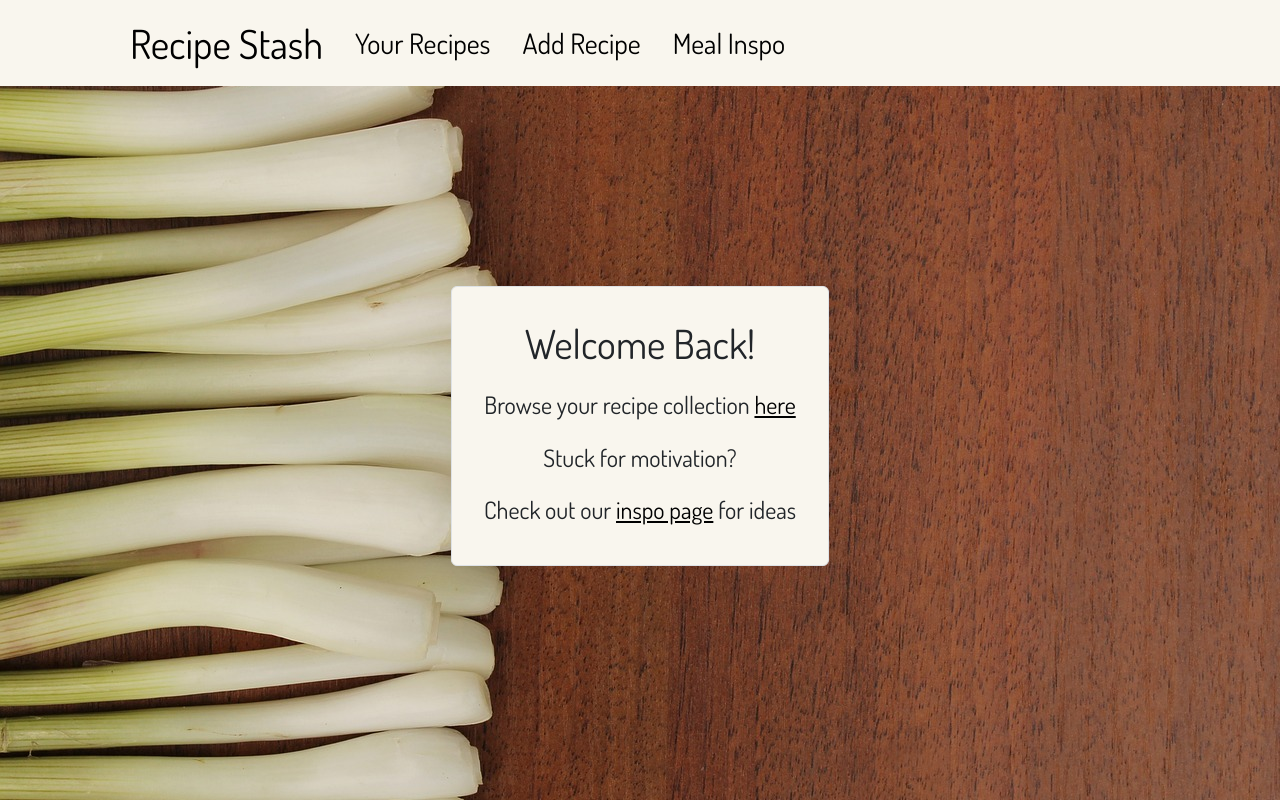
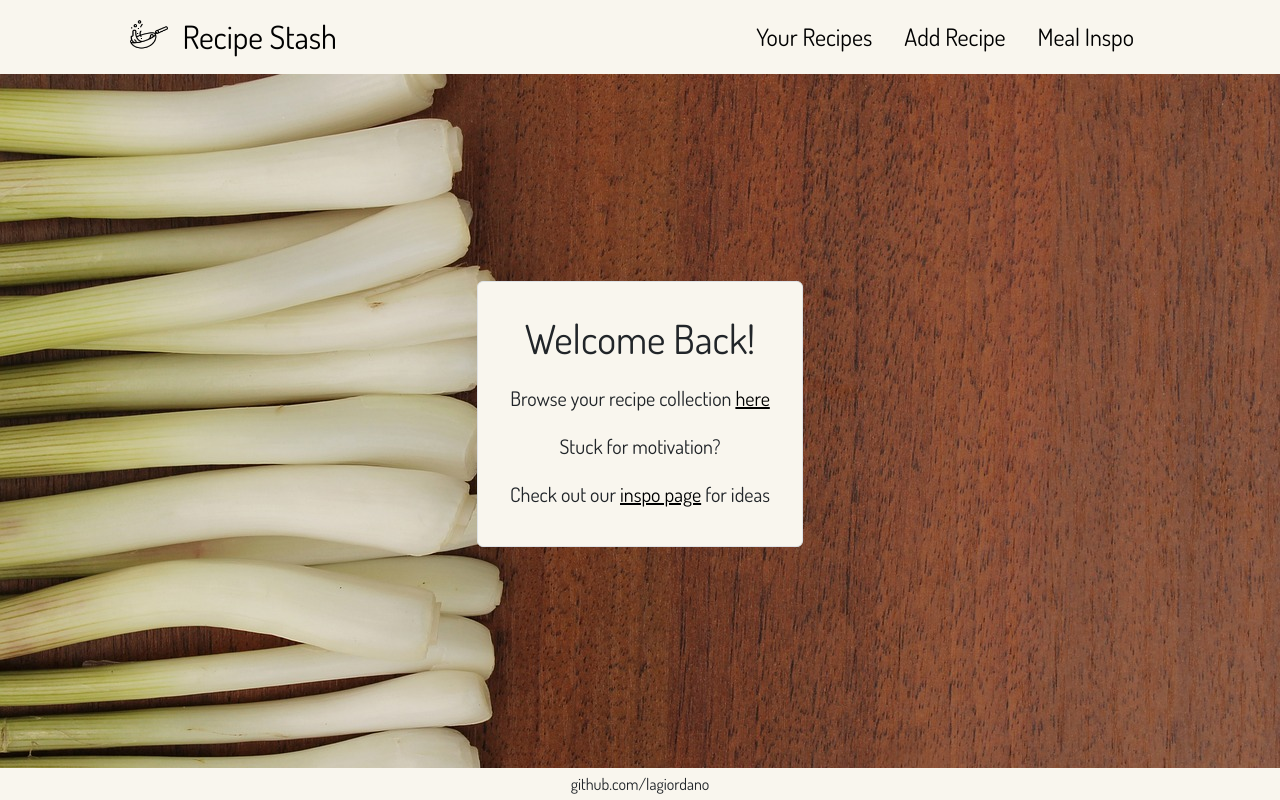
Before and after one commit to lagiordano/Recipe-Stash, a React (Create React App) app: page / in a window 1280 px wide. Built offline with nearby package versions, Linux system fonts and the light colour scheme; data requests are answered from the project's data file.

Commit message:
most final edits made

```diff
--- a/db.json
+++ b/db.json
@@ -18,11 +18,12 @@
       "name": "Roast Leg of Lamb",
       "image": "https://img.jamieoliver.com/jamieoliver/recipe-database/68834659.jpg?tr=w-800,h-1066",
       "url": "https://www.jamieoliver.com/recipes/lamb-recipes/best-roast-leg-of-lamb/",
-      "madeCount": 4,
+      "madeCount": 3,
       "category": "Savory",
       "comments": [
         "Needs extra salt",
-        "1.5x potato quantity"
+        "1.5x potato quantity",
+        "Good for larger groups"
       ]
     },
     {
@@ -198,6 +199,62 @@
       "madeCount": "2",
       "comments": [],
       "id": 21
+    },
+    {
+      "name": "Fennel Dauphinoise",
+      "image": "https://images.immediate.co.uk/production/volatile/sites/30/2020/08/fennel-8563d2f.jpg?quality=90&webp=true&resize=440,400",
+      "url": "https://www.bbcgoodfood.com/recipes/fennel-dauphinoise",
+      "category": "Savory",
+      "madeCount": 0,
+      "comments": [],
+      "id": 22
+    },
+    {
+      "name": "Spiced Port and Potato Pie",
+      "image": "https://images.immediate.co.uk/production/volatile/sites/30/2020/08/recipe-image-legacy-id-1273624_8-e9d2916.jpg?quality=90&webp=true&resize=440,400",
+      "url": "https://www.bbcgoodfood.com/recipes/spiced-pork-potato-pie",
+      "category": "Savory",
+      "madeCount": "1",
+      "comments": [],
+      "id": 23
+    },
+    {
+      "name": "Spinach and Ricotta Cannelloni",
+      "image": "https://images.immediate.co.uk/production/volatile/sites/30/2020/08/recipe-image-legacy-id-1259591_6-6382b2d.jpg?quality=90&webp=true&resize=440,400",
+      "url": "https://www.bbcgoodfood.com/recipes/spinach-ricotta-cannelloni",
+      "category": "Savory",
+      "madeCount": "1",
+      "comments": [
+        "Add more tomato paste"
+      ],
+      "id": 24
+    },
+    {
+      "name": "Grilled Portuguese Sardines",
+      "image": "https://images.immediate.co.uk/production/volatile/sites/2/2018/05/sardines25046-6d69a84.jpg?quality=90&webp=true&resize=600,545",
+      "url": "https://www.olivemagazine.com/recipes/fish-and-seafood/grilled-portuguese-sardines/",
+      "category": "Savory",
+      "madeCount": 0,
+      "comments": [],
+      "id": 25
+    },
+    {
+      "name": "Chocolate Caramel Crispy",
+      "image": "https://www.themealdb.com/images/media/meals/1550442508.jpg",
+      "url": "http://www.donalskehan.com/recipes/chocolate-caramel-rice-crispy-treats/",
+      "category": "Sweet",
+      "madeCount": 0,
+      "comments": [],
+      "id": 26
+    },
+    {
+      "name": "Duck Confit",
+      "image": "https://www.themealdb.com/images/media/meals/wvpvsu1511786158.jpg",
+      "url": "https://www.bbcgoodfood.com/recipes/2085/barneys-confit-of-duck",
+      "category": "Savory",
+      "madeCount": 0,
+      "comments": [],
+      "id": 27
     }
   ]
 }
--- a/public/index.html
+++ b/public/index.html
@@ -25,6 +25,7 @@
       work correctly both with client-side routing and a non-root public URL.
       Learn how to configure a non-root public URL by running `npm run build`.
     -->
+    <link rel="stylesheet" href="https://fonts.googleapis.com/css2?family=Material+Symbols+Outlined:opsz,wght,FILL,GRAD@20..48,100..700,0..1,-50..200" />
     <title>React App</title>
   </head>
   <body>
--- a/src/App.css
+++ b/src/App.css
@@ -2,14 +2,17 @@
 
 .App {
   text-align: center;
+  min-height:100vh;
+  display:flex;
+  flex-direction:column;
 }
 
 body {
-  box-sizing: border-box;
   background-image: url(onions-799948_1280.jpg);
   font-family: 'Dosis', sans-serif;
+  margin:0;
+  padding:0;
 }
-
 
 
 
@@ -51,12 +54,14 @@ body {
 }
 
 
-
+footer {
+  background-color: #F9F6EE;
+  width:100%;
+}
 
 
 .home {
   max-height:fit-content;
-
   color:black;
   font-family: 'Dosis', sans-serif;
 }
@@ -69,3 +74,12 @@ body {
 .welcome-message {
   background-color:#F9F6EE;
 }
+
+
+.material-symbols-outlined {
+  font-variation-settings:
+  'FILL' 0,
+  'wght' 400,
+  'GRAD' 0,
+  'opsz' 48
+}
--- a/src/App.js
+++ b/src/App.js
@@ -9,11 +9,12 @@ import NavBar from './Components/NavBar';
 import Home from './Components/Home';
 import PageNotFound from './Components/PageNotFound';
 import RecipeDetails from './Components/RecipeDetails';
+import Footer from './Components/Footer';
 
 function App() {
 
   const [recipes, setRecipes] = useState([]);
-  const [deleteRender, setDeleteRender] = useState(true);
+  const [rerender, setRerender] = useState(true);
 
   useEffect( () => {
     fetch("http://localhost:6001/recipes")
@@ -23,7 +24,7 @@ function App() {
       setRecipes(data)
     })
     .catch(() => alert("There's been an error loading your recipe information"));
-  }, [deleteRender])
+  }, [rerender])
 
 
 
@@ -35,11 +36,12 @@ function App() {
             <Routes>
               <Route exact path="/" element={<Home />} />
               <Route exact path="/recipes" element={<Recipes recipes={recipes} setRecipes={setRecipes} />} />
-            <Route path="/recipes/:id" element={<RecipeDetails deleteRender={deleteRender} setDeleteRender={setDeleteRender} />} />
-            <Route exact path="/new_recipe" element={<AddNewRecipe />} />
-            <Route exact path="/meal_inspiration" element={ <Inspiration />} />
+              <Route path="/recipes/:id" element={<RecipeDetails rerender={rerender} setRerender={setRerender} />} />
+              <Route exact path="/new_recipe" element={<AddNewRecipe rerender={rerender} setRerender={setRerender} />} />
+              <Route exact path="/meal_inspiration" element={ <Inspiration rerender={rerender} setRerender={setRerender} />} />
               <Route path="*" element={<PageNotFound />} />
             </Routes>
+            <Footer />
         </Router>
     </div>
   );
--- /dev/null
+++ b/src/Components/Footer.js
@@ -0,0 +1,13 @@
+import React from "react";
+
+
+
+function Footer () {
+    return (
+            <footer className="p-1 mt-auto">
+                <a class="text-center text-decoration-none text-dark fs-6" href="https://github.com/lagiordano">github.com/lagiordano</a>
+            </footer>
+    )
+}
+
+export default Footer;
--- a/src/Components/Home.js
+++ b/src/Components/Home.js
@@ -10,11 +10,11 @@ function Home () {
         <Container class="home">
             <Row style={{height: "85vh"}}>
                 <Col className="d-flex align-items-center justify-content-center">
-                        <div class="border rounded p-2 p-md-3 p-lg-4 welcome-message">
+                        <div class="border rounded mx-2 p-2 p-md-3 p-lg-4 welcome-message">
                             <h1 class="p-2">Welcome Back!</h1>
-                            <h4 class="p-2">Browse your recipe collection <Link to={"/recipes"}>here</Link></h4>
-                            <h4 class="p-2">Stuck for motivation?</h4>
-                            <h4 class="p-2">Check out our <Link to={"/meal_inspiration"}>inspo page</Link> for ideas</h4>
+                            <h5 class="p-2">Browse your recipe collection <Link to={"/recipes"}>here</Link></h5>
+                            <h5 class="p-2">Stuck for motivation?</h5>
+                            <h5 class="p-2">Check out our <Link to={"/meal_inspiration"}>inspo page</Link> for ideas</h5>
                         </div>
 
                 </Col>
--- a/src/Components/Inspiration.js
+++ b/src/Components/Inspiration.js
@@ -6,7 +6,7 @@ import recipePlaceholder from "../recipePlaceholder.jpeg";
 import  Button from "react-bootstrap/Button";
 import { useNavigate } from "react-router-dom";
 
-function Inspiration () {
+function Inspiration ({rerender, setRerender}) {
 
     const navigate = useNavigate();
 
@@ -52,7 +52,8 @@ function Inspiration () {
         })
         .then(r => r.json())
         .then(data => {
-            navigate(`/${data.id}`)
+            setRerender(!rerender);
+            navigate(`/recipes/${data.id}`);
         })
         .catch( () => alert("Error: Unable to process reuqest"))
 
@@ -69,7 +70,7 @@ function Inspiration () {
                 <Col sm={12} md={6} className="d-flex align-items-center justify-content-center">
                     <div className="mb-3 mx-2 ">
                         <h1>{inspoMeal.name}</h1>
-                        <h4 className="mt-3"><a href={inspoMeal.url} target="_blank" className=" text-dark">Go to Recipe</a></h4>
+                        <h4 class="mt-3"><a href={inspoMeal.url} target="_blank" rel="noreferrer" className=" text-dark">Go to Recipe</a></h4>
                         <Button className="m-2 m-md-3 m-lg-4" size="sm" variant="outline-dark" onClick={handleAddClick} >Add to Recipes</Button><br />
                         <Button variant="outline-dark" size="sm" onClick={() => setNewInspo(newInspo => !newInspo)}>Get New Recipe</Button>
                     </div >
--- a/src/Components/NavBar.js
+++ b/src/Components/NavBar.js
@@ -3,7 +3,7 @@ import Navbar from "react-bootstrap/Navbar";
 import { NavLink } from "react-router-dom";
 import Nav from "react-bootstrap/Nav";
 import Container from "react-bootstrap/Container";
-import Col from "react-bootstrap/Col";
+import icon from "../cooking (1).png";
 
 
 function NavBar () {
@@ -11,15 +11,18 @@ function NavBar () {
     return (
             <Navbar collapseOnSelect expand="lg" className="p-2" id="nav-style">
                 <Container>
-                    <Navbar.Brand href="/" className="fs-1 ps-2 ps-lg-4 ps-xl-5 " id="brand">Recipe Stash</Navbar.Brand>
-                    <Navbar.Toggle aria-controls="basic-navbar-nav" />
-                    <Navbar.Collapse id="basic-navbar-nav" className="pe-2 pe-md-4 pe-lg-5" >
-                        <Nav className="me-auto">
-                            <NavLink to="/recipes" className="px-3 fs-3">Your Recipes</NavLink>
-                            <NavLink to="/new_recipe" className="px-3 fs-3">Add Recipe</NavLink>
-                            <NavLink to="/meal_inspiration" className="px-3 fs-3">Meal Inspo</NavLink>
-                        </Nav>
-                    </Navbar.Collapse>
+                        <Navbar.Brand href="/" className="fs-2 ps-2 ps-md-4 ps-lg-5" id="brand">
+                            <img src={icon} alt="fry pan logo" width="38" height="35" className="d-inline-block align-top mt-md-1 me-1 me-lg-2 " />
+                            {'  '}Recipe Stash</Navbar.Brand>
+
+                        <Navbar.Toggle aria-controls="basic-navbar-nav" />
+                        <Navbar.Collapse id="basic-navbar-nav" className="pe-2 pe-md-4 pe-lg-5 justify-content-end" >
+                            <Nav className="">
+                                <NavLink to="/recipes" className="px-3 fs-4">Your Recipes</NavLink>
+                                <NavLink to="/new_recipe" className="px-3 fs-4">Add Recipe</NavLink>
+                                <NavLink to="/meal_inspiration" className="px-3 fs-4">Meal Inspo</NavLink>
+                            </Nav>
+                        </Navbar.Collapse>
                 </Container>
             </Navbar>
 
--- a/src/Components/Recipes.js
+++ b/src/Components/Recipes.js
@@ -3,9 +3,8 @@ import Container from "react-bootstrap/Container";
 import Row from "react-bootstrap/Row";
 import RecipeSorter from "./RecipeSorter";
 import RecipeItem from "./RecipeItem";
-import RecipeDetails from "./RecipeDetails";
 
-function Recipes ({recipes, setRecipes}) {
+function Recipes ({recipes}) {
 
     const [search, setSearch] = useState("");
     const [select, setSelect] = useState("all");
@@ -28,9 +27,9 @@ function Recipes ({recipes, setRecipes}) {
     return (
         <React.Fragment>
             <Container className="d-flex justify-content-center">
-                    <RecipeSorter setSearch={setSearch} setSelect={setSelect} onCategoryChange={handleCategoryChange} />
+                    <RecipeSorter setSearch={setSearch} select={select} onCategoryChange={handleCategoryChange} />
             </Container>
-            <Container>
+            <Container className="mb-5">
                     <Row xs={1} sm={2} md={3} lg={3} xl={4} className="g-4 mx-2">
                         {recipesToDisplay.map(recipe => <RecipeItem key={recipe.id} name={recipe.name} image={recipe.image} url={recipe.url} madeCount={recipe.madeCount} id={recipe.id} /> )}
                     </Row>
```
Also changed, not shown: src/Components/AddNewRecipe.js (+4 -7 lines), src/Components/RecipeDetails.js (+5 -6 lines), src/Components/RecipeSorter.js (+2 -6 lines), src/cooking (1).png (added). Lines whose indentation alone changed are shown as unchanged.
